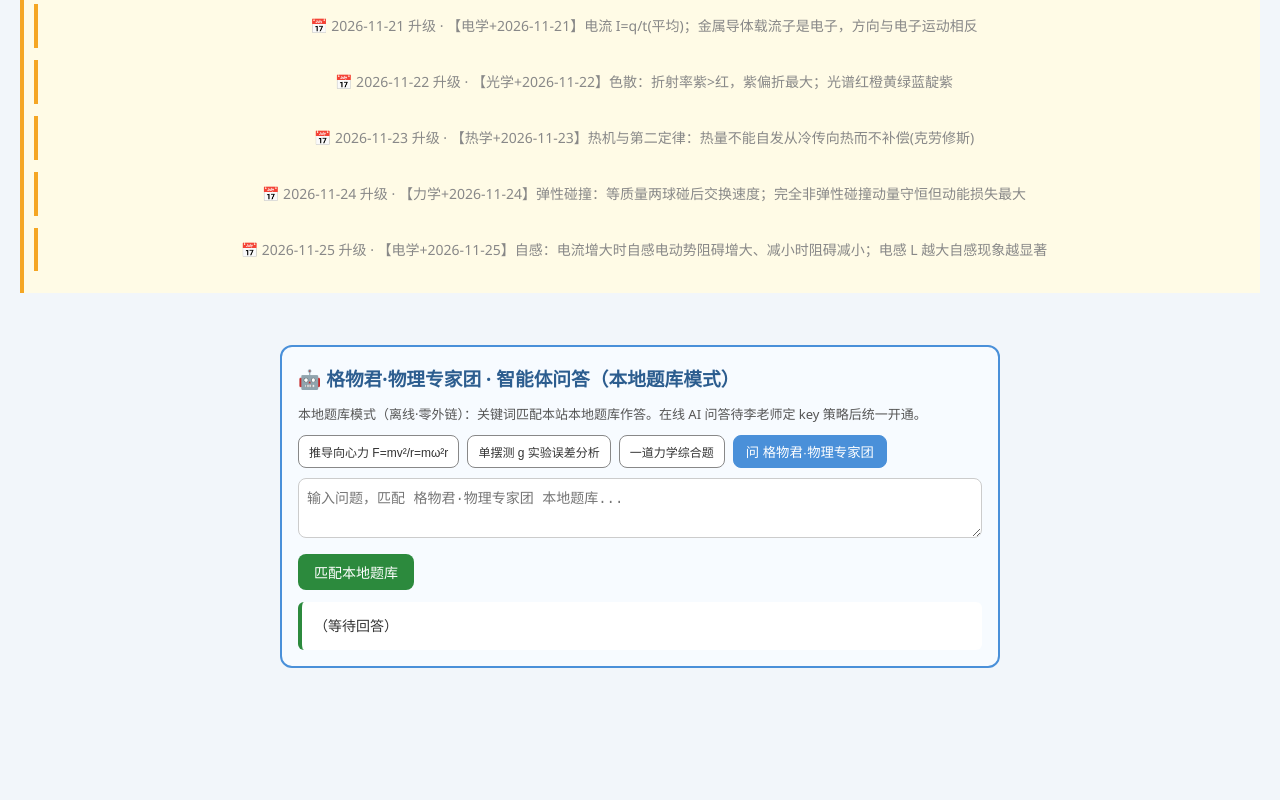
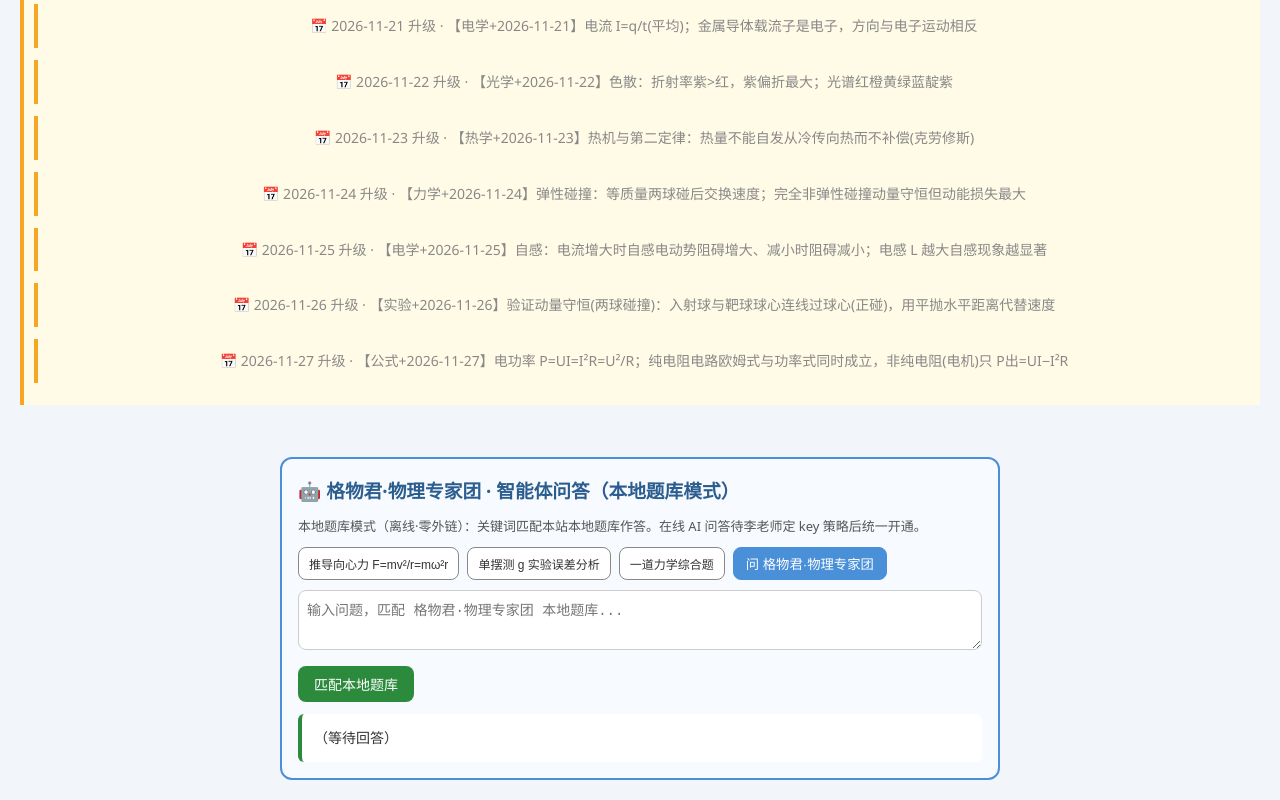
Before and after one commit to dapengzhanchi141345/teachbot-deploy, a plain HTML site: page web/sites/physics.html in a window 1280 px wide. Shown: the part 2795-3595 px from the top of the page. Before the commit the page ends 3483 px from the top, so only its background shows below. Drawn offline with Linux system fonts and the light colour scheme.

Commit message:
sync physics.html from li-yanming-physics 独立站 (11-27)

```diff
--- a/web/sites/physics.html
+++ b/web/sites/physics.html
@@ -171,6 +171,10 @@ footer{text-align:center;padding:20px;color:#888;font-size:13px;margin-top:30px;
 <div style="background:#fffbe6;border-left:4px solid #f5a623;padding:10px;margin:12px 0;font-size:14px">📅 2026-11-24 升级 · 【力学+2026-11-24】弹性碰撞：等质量两球碰后交换速度；完全非弹性碰撞动量守恒但动能损失最大</div>
 
 <div style="background:#fffbe6;border-left:4px solid #f5a623;padding:10px;margin:12px 0;font-size:14px">📅 2026-11-25 升级 · 【电学+2026-11-25】自感：电流增大时自感电动势阻碍增大、减小时阻碍减小；电感 L 越大自感现象越显著</div>
+
+<div style="background:#fffbe6;border-left:4px solid #f5a623;padding:10px;margin:12px 0;font-size:14px">📅 2026-11-26 升级 · 【实验+2026-11-26】验证动量守恒(两球碰撞)：入射球与靶球球心连线过球心(正碰)，用平抛水平距离代替速度</div>
+
+<div style="background:#fffbe6;border-left:4px solid #f5a623;padding:10px;margin:12px 0;font-size:14px">📅 2026-11-27 升级 · 【公式+2026-11-27】电功率 P=UI=I²R=U²/R；纯电阻电路欧姆式与功率式同时成立，非纯电阻(电机)只 P出=UI−I²R</div>
 </footer>
 
 <script>
```
